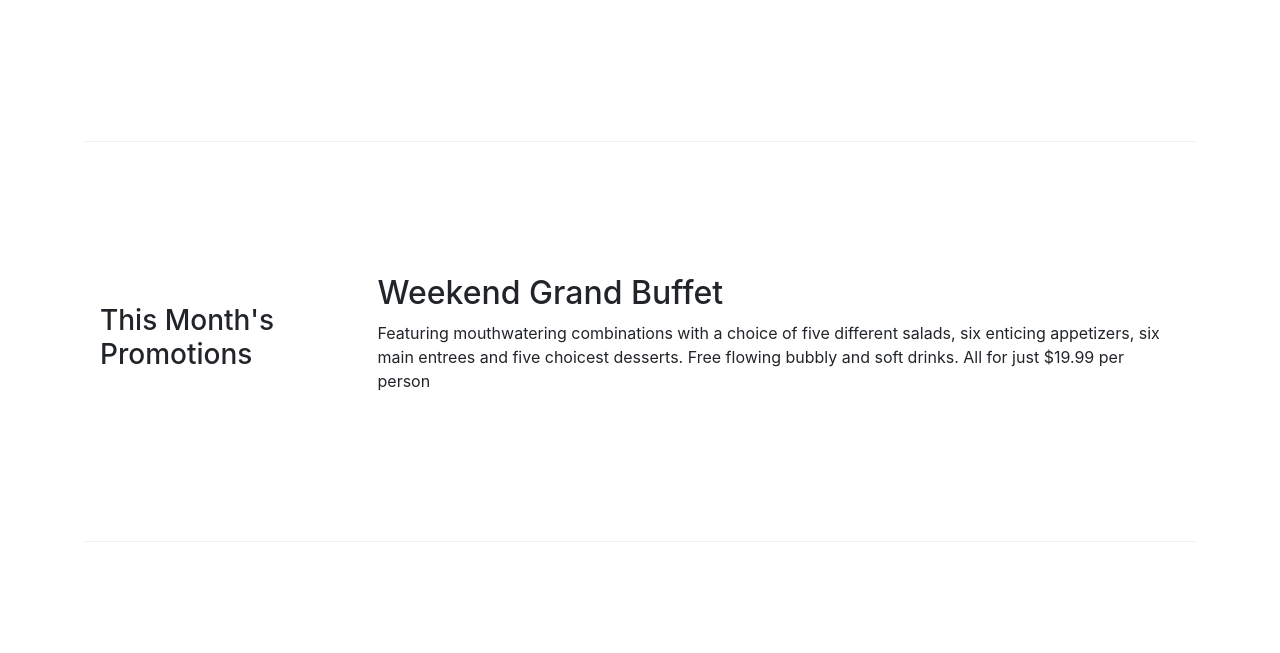
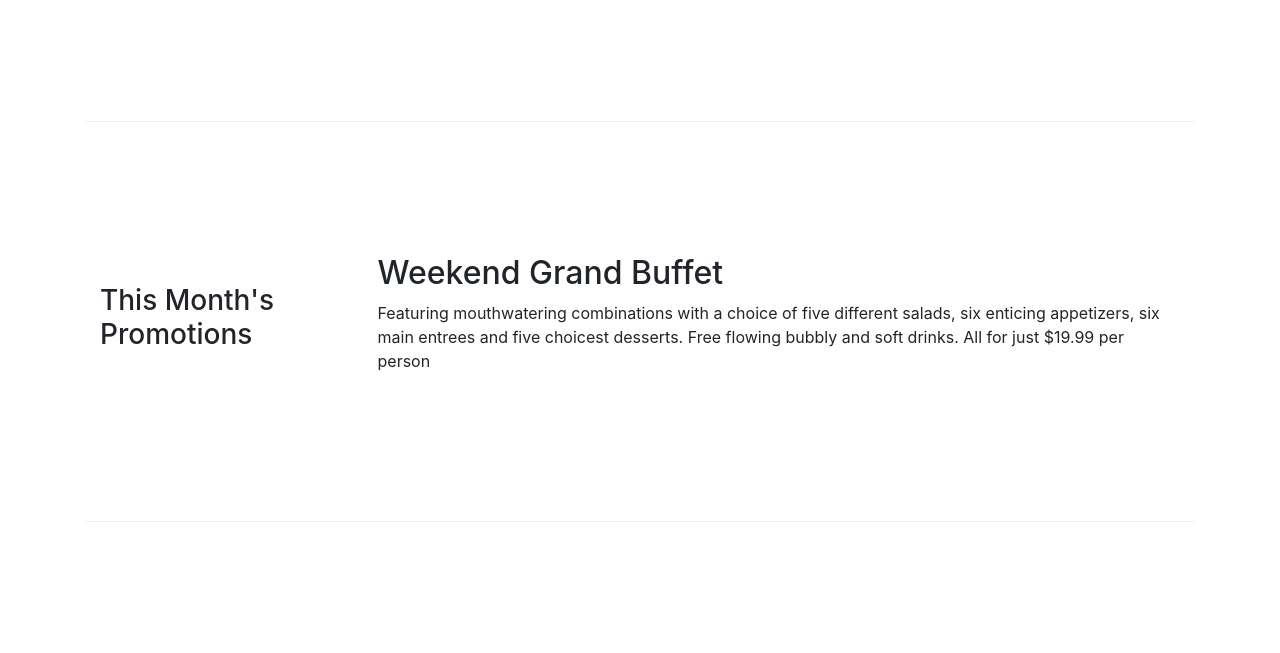
Before and after one commit to kartik-j1999/ConFusion, a website: page index.html in a window 1280 px wide. Shown: the part 612-1265 px from the top of the page. Drawn offline with nearby package versions, Linux system fonts and the light colour scheme.

Commit message:
Correction Commit in body CSS

```diff
--- a/css/styles.css
+++ b/css/styles.css
@@ -30,7 +30,7 @@ address{
 }
 
 body {
-  padding : 70px 0px 0px 0px;
+  padding : 50px 0px 0px 0px;
   z-index : 0;
 }
 
```
